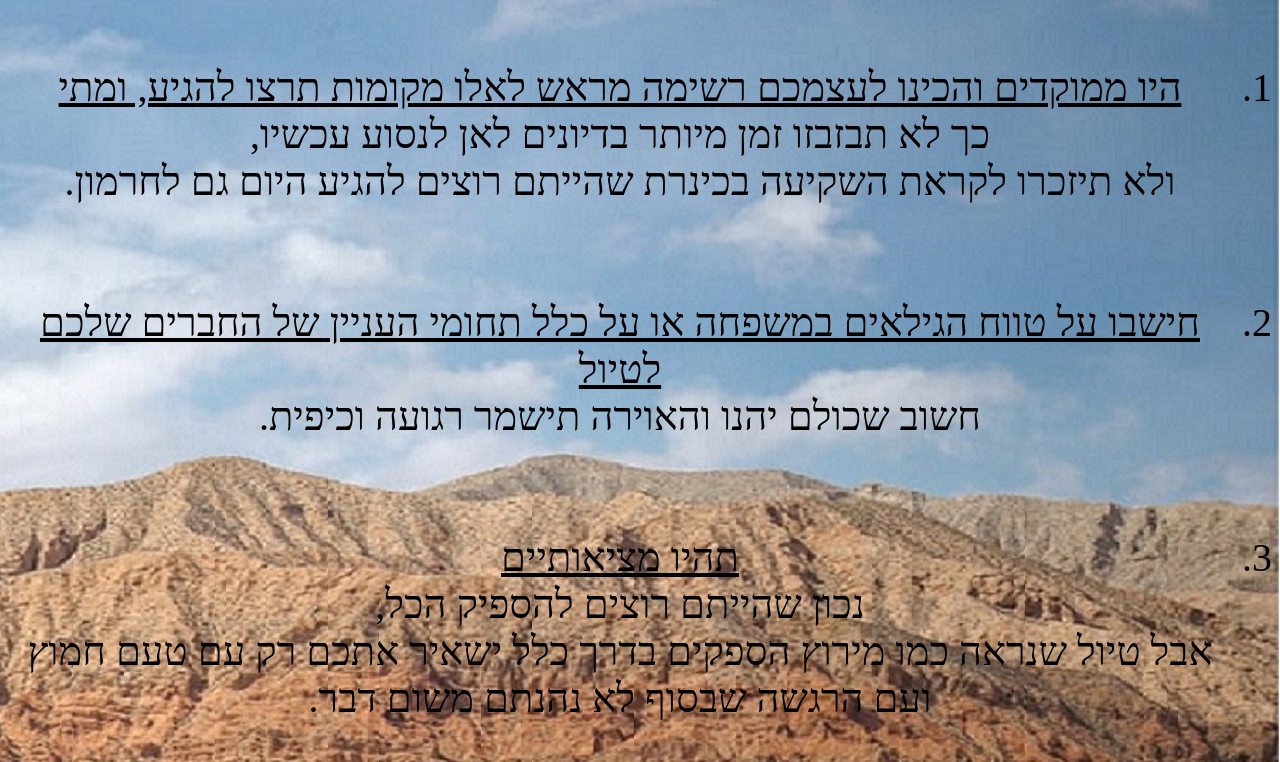
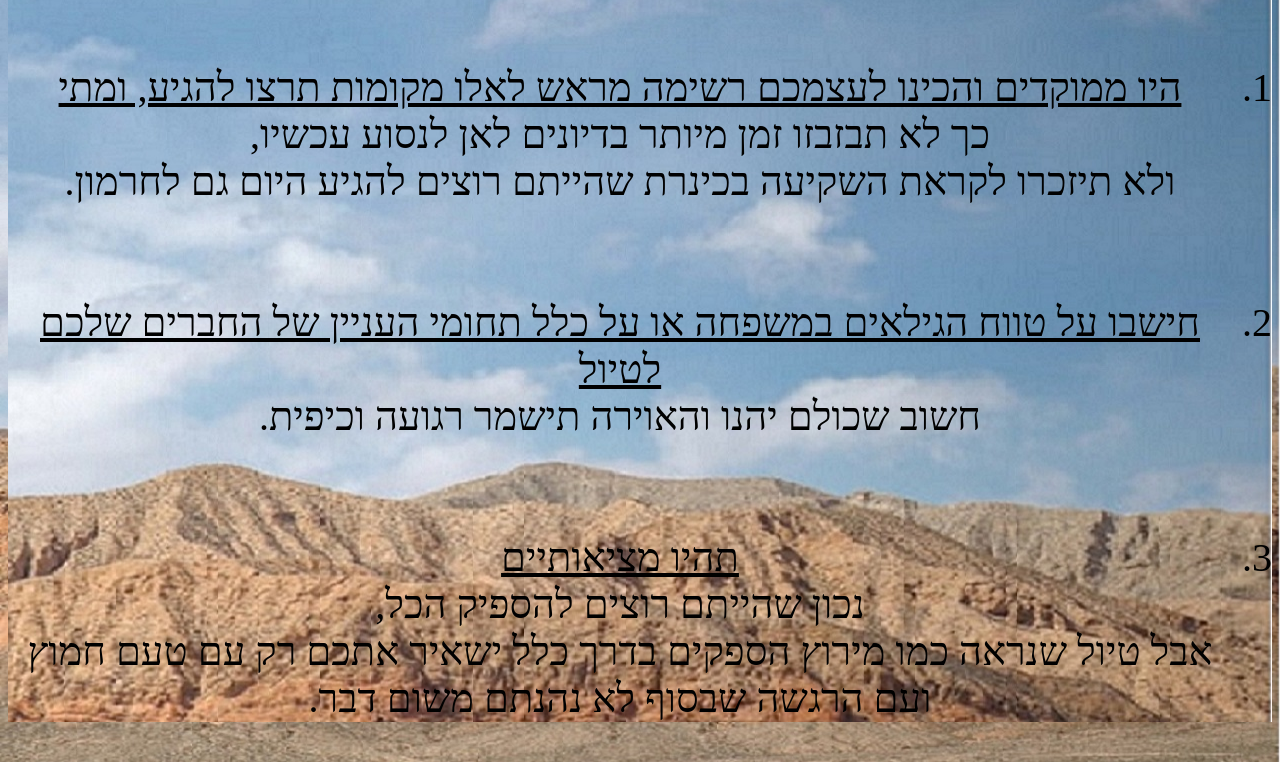
Before and after one commit to pnina0545/3, a plain HTML site: page index.html in a window 1280 px wide. Shown: the part 60-822 px from the top of the page. Drawn offline with Linux system fonts and the light colour scheme.

Commit message:
Update עיצוב טיפים.css

```diff
--- a/עיצוב טיפים.css
+++ b/עיצוב טיפים.css
@@ -1,3 +1,8 @@
+html {
+  background: url("רקע 5.jpg") no-repeat center fixed;
+  background-size: cover;
+}
+
 img { width:600 }
 body {
   background-image: url("רקע 5.jpg") ; background-position: right top;
```
